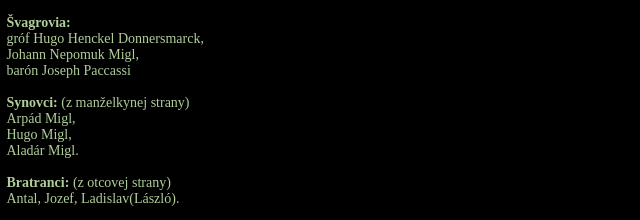
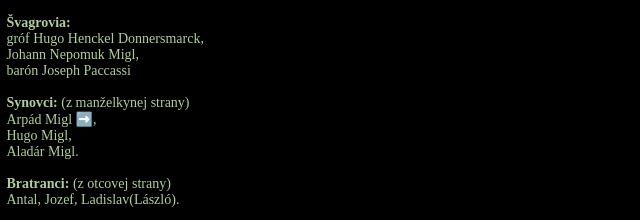
Before and after one commit to historia-rusoviec/alexander-horvath, a plain HTML site: page index.html in a window 1280 px wide. Shown: the part 1452-1672 px from the top of the page, 0-640 px from the left. Drawn offline with Linux system fonts and the light colour scheme.

Commit message:
Update index.html

```diff
--- a/index.html
+++ b/index.html
@@ -77,7 +77,7 @@
 		    barón Joseph Paccassi
 		    <BR><BR>
 		<b>Synovci:</b> (z manželkynej strany) <BR>
-		    Arpád Migl, <BR>
+		    <a href="https://historia-rusoviec.github.io/arpad-migl/">Arpád Migl ➡️</a>, <BR>
 		    Hugo Migl, <BR>
 		    Aladár Migl.
   	   <br> <br>
```
